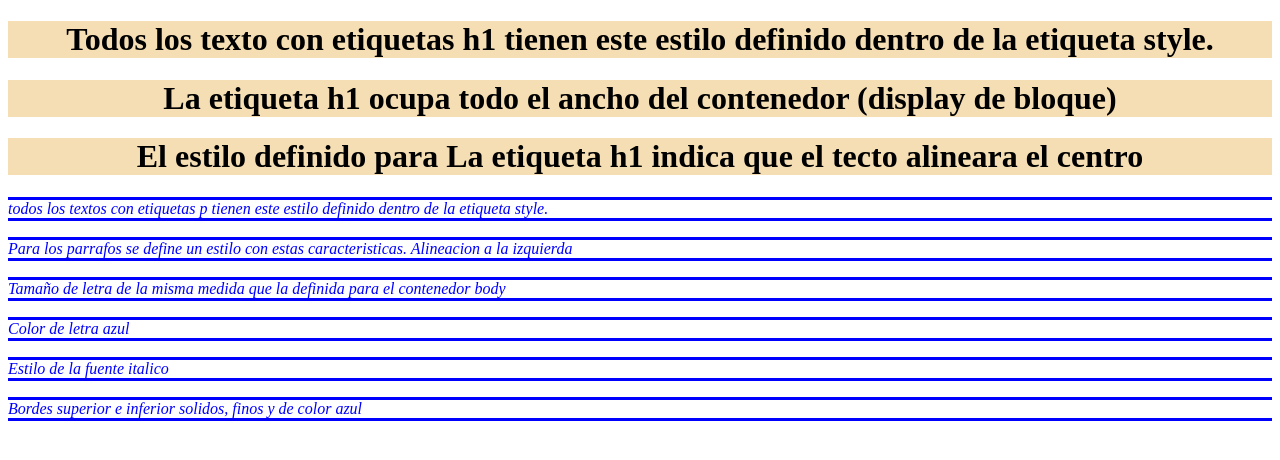
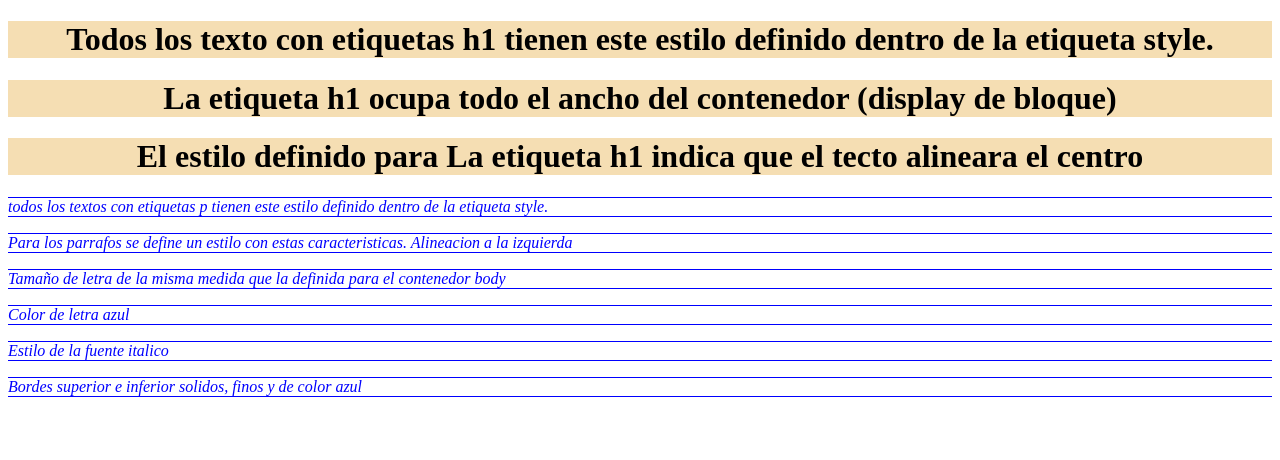
Before and after one commit to soldiersnake/laboratorio-3, a PHP site: page /htdocs/MarianoMacias/css/cssParte1/css01styleEnHeader/index.html in a window 1280 px wide. Shown: the top 460 px of the page. Run offline with PHP 8.4, Linux system fonts and the light colour scheme.

Commit message:
pto 1 css terminado

```diff
--- a/htdocs/MarianoMacias/css/cssParte1/css01styleEnHeader/style.css
+++ b/htdocs/MarianoMacias/css/cssParte1/css01styleEnHeader/style.css
@@ -1,6 +1,7 @@
 *{
     /* margin: 0%; */
     box-sizing: border-box;
+    font-size: 32px;
 }
 h1{
     text-align: center;
@@ -9,8 +10,9 @@ h1{
 }
 p{
     text-align: left;
+    font-size: 0.5em;
     color: blue;
     font-style: italic;
-    border-top: blue solid;
-    border-bottom: blue solid;
+    border-top: blue solid 1px;
+    border-bottom: blue solid 1px;
 }
```
